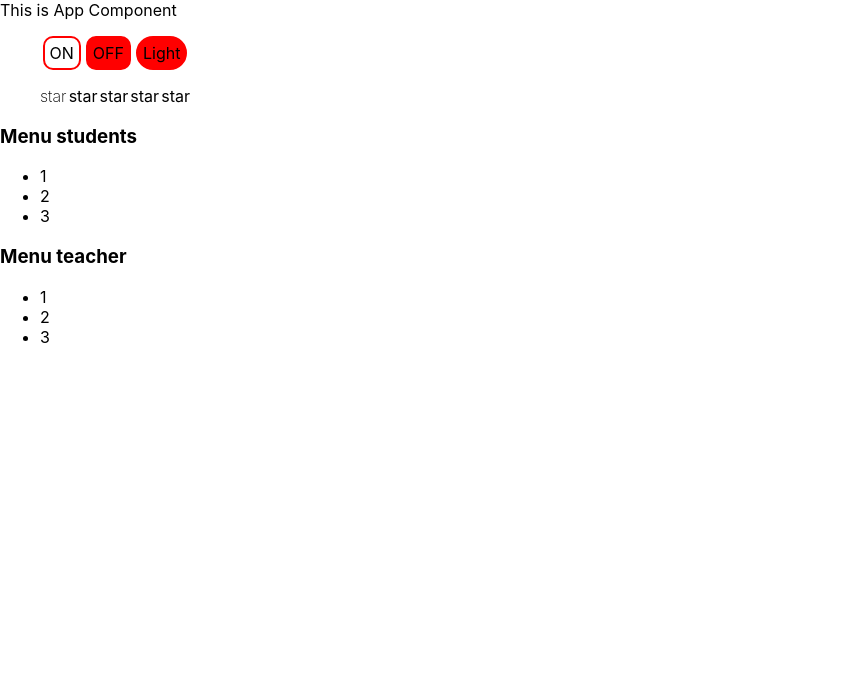
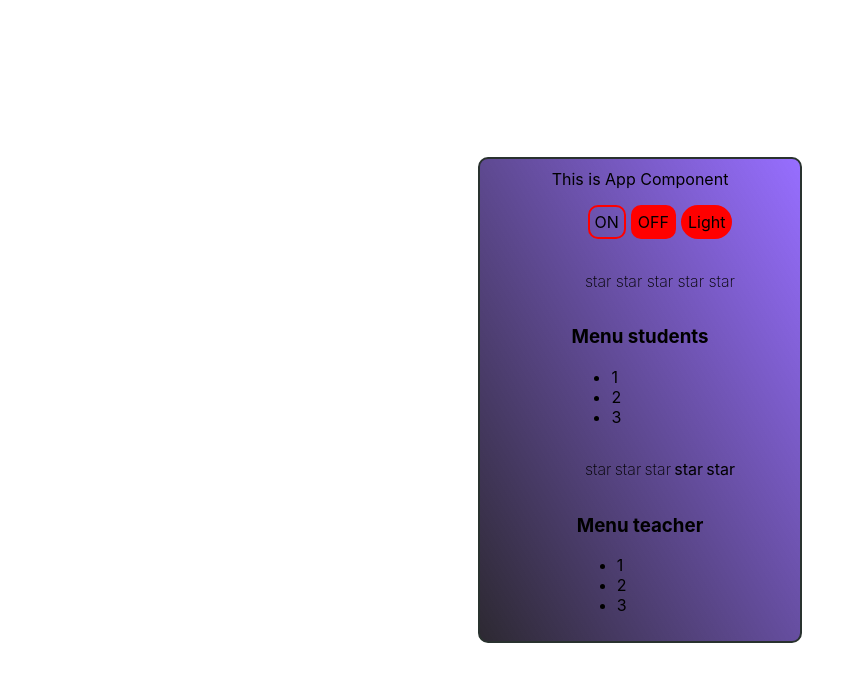
Before and after one commit to tabolo1000/reactJustEasy, a React (Create React App) app: page / in a window 1280 px wide. Shown: the top 682 px of the page, without its empty margins (0-864 px from the left). Built offline with nearby package versions, Linux system fonts and the light colour scheme.

Commit message:
create two components uncontrolled Rating and Accordion

```diff
--- a/package.json
+++ b/package.json
@@ -13,6 +13,7 @@
     "react": "^18.2.0",
     "react-dom": "^18.2.0",
     "react-scripts": "5.0.1",
+    "styled-components": "^6.1.8",
     "typescript": "^4.4.2",
     "uuid": "^9.0.1",
     "web-vitals": "^2.1.0"
--- a/public/index.html
+++ b/public/index.html
@@ -26,7 +26,7 @@
     -->
     <title>React App</title>
   </head>
-  <body>
+  <body >
     <noscript>You need to enable JavaScript to run this app.</noscript>
     <div id="root"></div>
     <!--
--- a/src/App.tsx
+++ b/src/App.tsx
@@ -1,8 +1,11 @@
 import React, {FC, useState} from 'react';
 import {Accordion} from "./components/Accordion/Accordion";
 import {OnOff} from "./components/OnOff/OnOff";
+import {UncontrolledAccordion} from "./components/Accordion/Uncontrolled/UncontrolledAccordion";
+import styled from "styled-components";
+import {UncontrolledRating} from "./components/Rating/UncantrolledRating/UncantrolledRating";
 
-const RatingULStyle = {
+export const RatingULStyle = {
     listStyleType: "none",
     display: "flex",
     justifyContent: "space-between",
@@ -16,47 +19,70 @@ interface RatingProps {
 interface StarPropsType {
     selected?: boolean
 }
+
 interface AppTitleType {
     title: string
 }
 
 let verIdFirst = "1";
-let verIdSecond = "2";
+// let verIdSecond = "2";
+
 
 function App() {
 
-    let[collapse, changeCollapse] = useState({
+    let [collapse, changeCollapse] = useState({
         [verIdFirst]: {id: 1, title: "Menu students", isDone: true},
-        [verIdSecond]: {id: 2, title: "Menu teacher", isDone: true},
-     })
+        // [verIdSecond]: {id: 2, title: "Menu teacher", isDone: true},
+    })
     return (
-        <div className="App">
-            <AppTitle title = "This is App Component"/>
-            <OnOff />
-            <Rating value = {1}/>
-            <Accordion id = {verIdFirst} title = {collapse[verIdFirst].title} changeCollapse = {changeCollapse} collapse = {collapse}/>
-            <Accordion id = {verIdSecond} title = {collapse[verIdSecond].title} changeCollapse = {changeCollapse} collapse = {collapse}/>
+        <div style={{
+            display: "flex",
+            justifyContent: "center",
+            alignItems: "center",
+            height: "100%"
+        }}>
+            <TaskStyled >
+                <AppTitle title="This is App Component"/>
+                <OnOff/>
+                <Rating value = {5}/>
+                <Accordion id={verIdFirst} title={collapse[verIdFirst].title} changeCollapse={changeCollapse}
+                           collapse={collapse}/>
+                <UncontrolledRating/>
+                <UncontrolledAccordion />
+            </TaskStyled>
         </div>
     );
 }
 
 export default App;
 
-let Rating:FC<RatingProps> = ({value}) => {
-    let stars = [1,2,3,4,5].map((el, index) => {
-       return (++index <= value ) ? <Star selected = {true}/>: <Star selected = {false}/>
+let Rating: React.FC<RatingProps> = ({value}) => {
+    let stars = [1, 2, 3, 4, 5].map((el, index) => {
+        return (++index <= value) ? <Star selected={true}/> : <Star selected={false}/>
     })
-  return <ul style = {RatingULStyle} >
-      {stars}
-  </ul>
+    return <ul style={RatingULStyle}>
+        {stars}
+    </ul>
 }
 
-let Star:FC<StarPropsType> = ({selected}) => {
-    return (selected) ? <li style = {{fontWeight: "200"}}>star</li>: <li>star</li>
+export let Star: FC<StarPropsType> = ({selected}) => {
+    return (selected) ? <li style={{fontWeight: "200"}}>star</li> : <li>star</li>
 }
 
 
-
-let AppTitle:FC<AppTitleType> = ({title}) => {
+let AppTitle: FC<AppTitleType> = ({title}) => {
     return <>{title}</>
 }
+
+
+let TaskStyled = styled.div`
+  display: flex;
+  flex-direction: column;
+  justify-content: center;
+  align-items: center;
+  padding: 10px;
+  border: 2px solid #29322f;
+  width: 300px;
+  background-image: linear-gradient(60deg, #2d2932, rgba(72, 0, 255, 0.57));
+  border-radius: 10px;
+`
--- /dev/null
+++ b/src/components/Accordion/Uncontrolled/UncontrolledAccordion.tsx
@@ -0,0 +1,41 @@
+import React, {Dispatch, SetStateAction, useState} from "react";
+
+
+interface AccordingTitleType {
+    title: string,
+}
+
+interface AccordionBodyType {
+    collapse: AccordionTaskType[]
+}
+type AccordionTaskType = {
+    title: string,
+    id: string
+}
+interface AccordionType {
+    id: string
+    title: string,
+    changeCollapse: Dispatch<SetStateAction<any>>,
+    collapse: any,
+}
+let AccordionTitle:React.FC<AccordionType> = ({ id ,title, changeCollapse, collapse}) => {
+    return <h3 onClick = {() => changeCollapse({...collapse, [id]: {...collapse[id], isDone: !collapse[id].isDone} })}>{title}</h3>
+}
+let AccordionBody:React.FC<any> = ({collapse, id}) => {
+    return (collapse[id].isDone)?<ul>
+        <li>1</li>
+        <li>2</li>
+        <li>3</li>
+    </ul>: <></>
+}
+export let UncontrolledAccordion:React.FC = () => {
+    let verIdSecond = "2";
+    let [collapse, changeCollapse] = useState({
+        [verIdSecond]: {id: 2, title: "Menu teacher", isDone: true
+        }
+    })
+    return <div>
+        <AccordionTitle id = {verIdSecond} title = {collapse[verIdSecond].title} changeCollapse = {changeCollapse} collapse={collapse}/>
+        <AccordionBody collapse = {collapse} id = {verIdSecond}/>
+    </div>
+}
--- /dev/null
+++ b/src/components/Rating/UncantrolledRating/UncantrolledRating.tsx
@@ -0,0 +1,11 @@
+import {RatingULStyle, Star} from "../../../App";
+
+export let UncontrolledRating = () => {
+    let value = 3;
+    let stars = [1, 2, 3, 4, 5].map((el, index) => {
+        return (++index <= value) ? <Star selected={true}/> : <Star selected={false}/>
+    })
+    return <ul style={RatingULStyle}>
+        {stars}
+    </ul>
+}
--- a/src/index.css
+++ b/src/index.css
@@ -11,3 +11,6 @@ code {
   font-family: source-code-pro, Menlo, Monaco, Consolas, 'Courier New',
     monospace;
 }
+html, body, #root {
+  height: 100%;
+}
```
Also changed, not shown: 1 other file (tests, documents, lock files or other folders).
